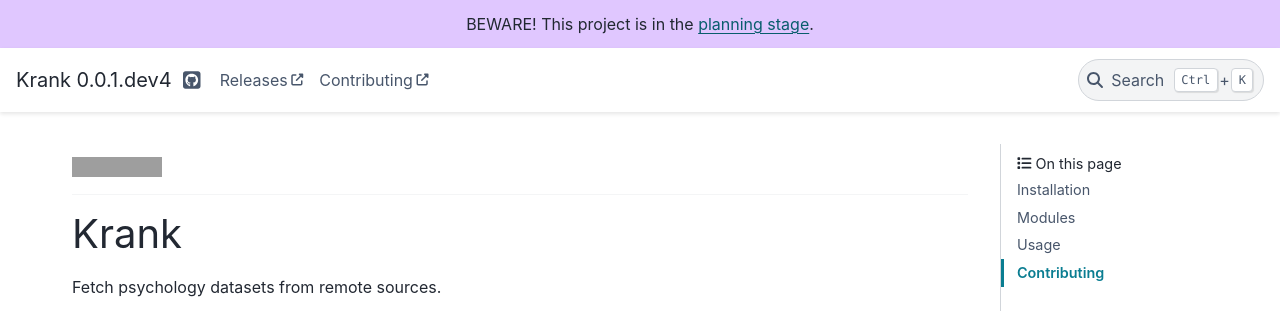
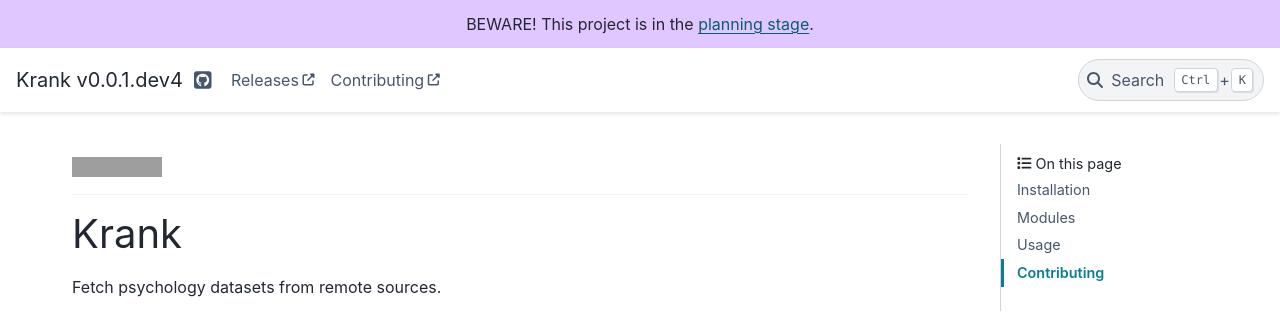
Before and after one commit to remrama/krank, a Sphinx documentation site: the page built from docs/index.rst, in a window 1280 px wide. Shown: the top 313 px of the page. Built offline with Sphinx 7.4.7 and the PyData theme 0.15.4, drawn with Linux system fonts in a browser that asks for light colours; grey boxes are pictures that could not be loaded.

Commit message:
v version prefix

```diff
--- a/docs/conf.py
+++ b/docs/conf.py
@@ -75,7 +75,7 @@ templates_path = ["_templates"]
 # https://www.sphinx-doc.org/en/master/usage/configuration.html#options-for-html-output
 
 html_theme = "pydata_sphinx_theme"
-html_title = f"Krank {release}"  # defaults to "<project> v<revision> documentation"
+html_title = f"Krank v{release}"  # defaults to "<project> v<revision> documentation"
 html_short_title = "Krank"
 html_logo = None
 html_favicon = None
```
